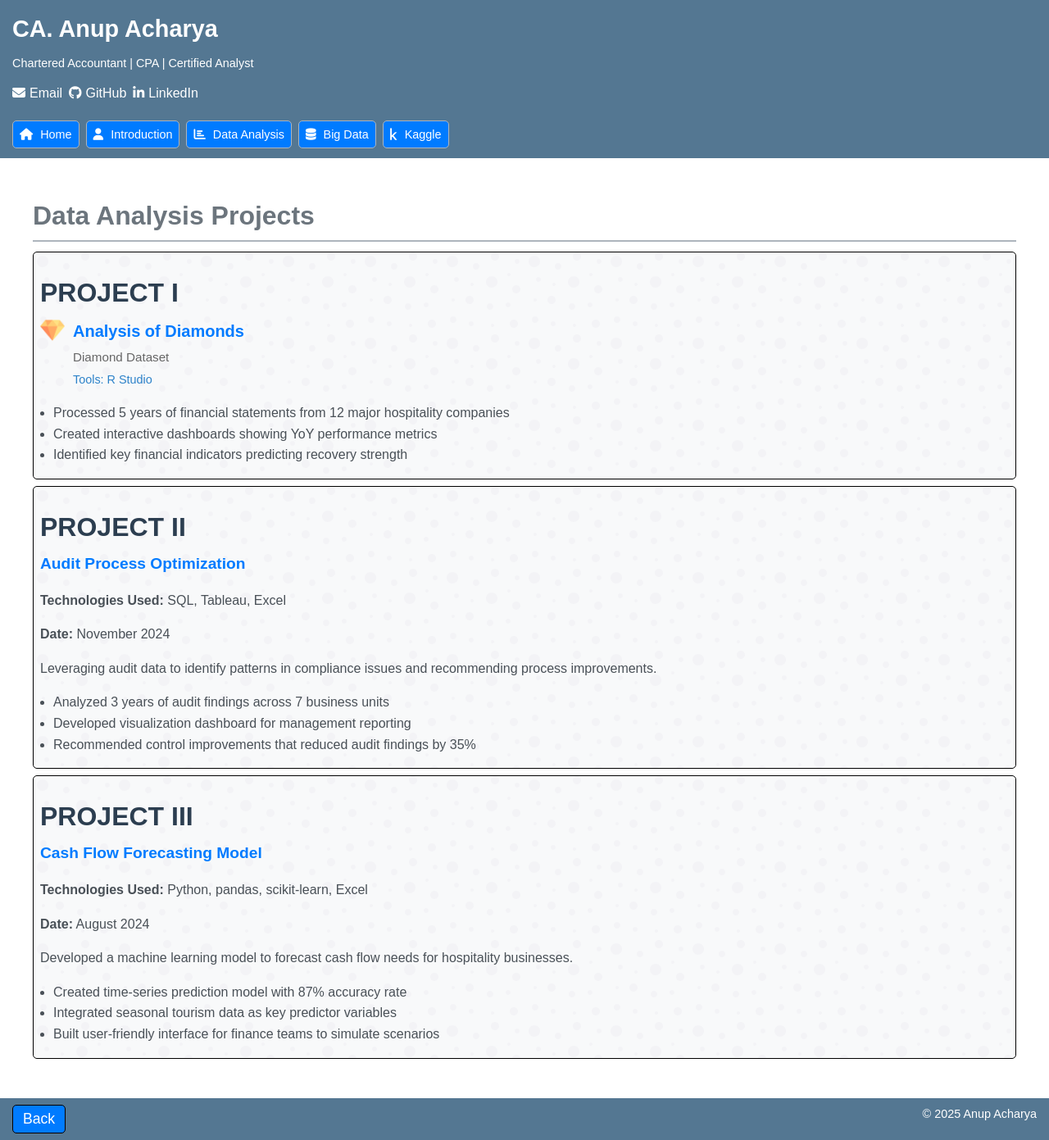
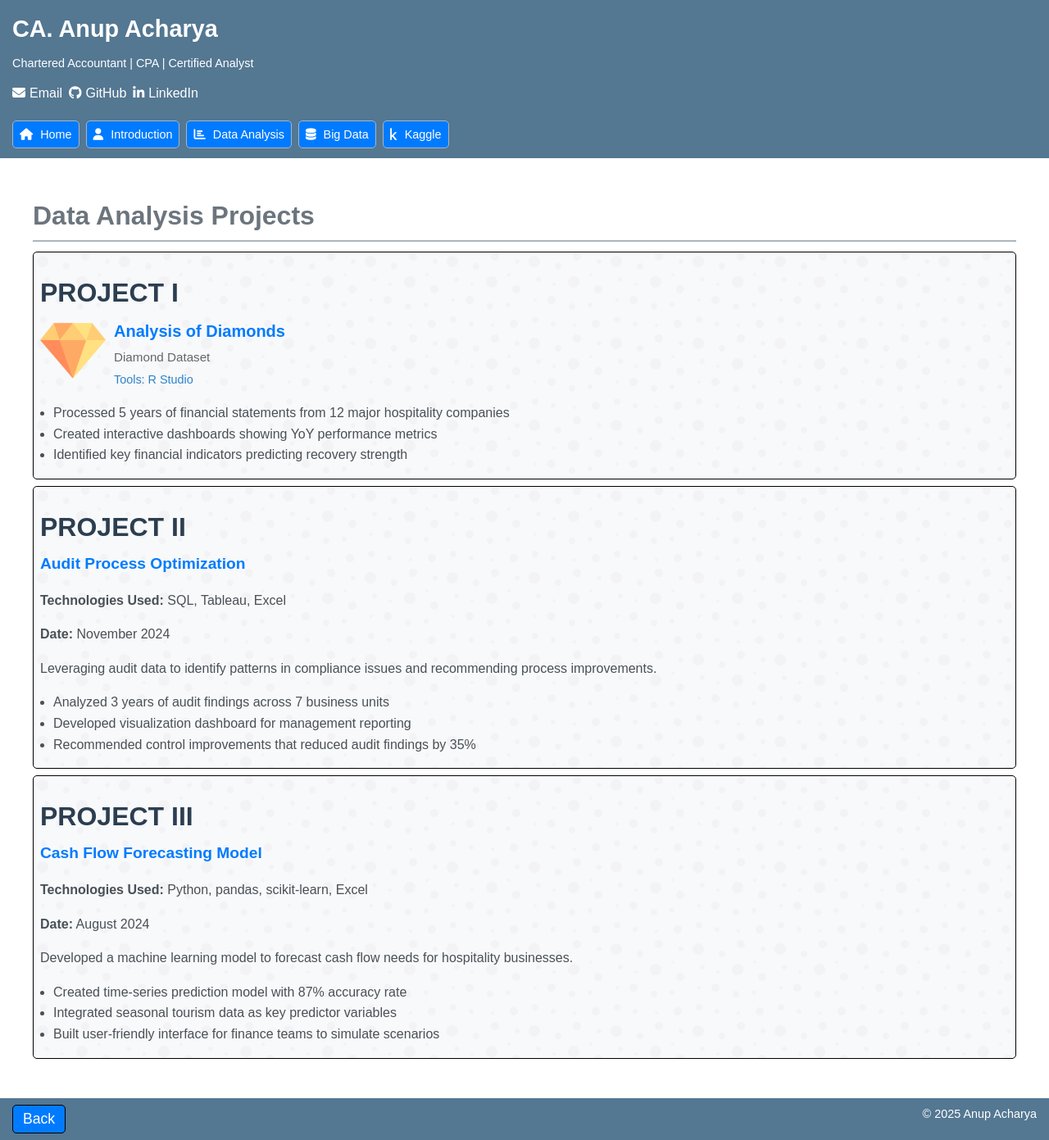
Before and after one commit to longlivenepal48/Portfolio, a Jekyll site: the page built from data-analysis.md, in a window 1280 px wide. Shown: the whole page at 82% size. Built offline with Jekyll 4.4.1, drawn with Linux system fonts in a browser that asks for light colours.

Commit message:
Update data-analysis.md

```diff
--- a/data-analysis.md
+++ b/data-analysis.md
@@ -10,7 +10,7 @@ title: Data Analysis
 
     <!-- New Header Section -->
     <div class="project-header" style="display: flex; align-items: flex-start; gap: 10px;">
-    <img src="assets/images/diamond.png" alt="Diamond" width="30" height="30" style="flex-shrink: 0;">
+    <img src="assets/images/diamond.png" alt="Diamond" width="80" height="80" style="flex-shrink: 0;">
     <div class="project-header-text">
         <h3 style="margin: 0 0 4px 0; font-size: 1.25em;">Analysis of Diamonds</h3>
         <div class="dataset-title" style="font-size: 0.95em; color: #666; margin-bottom: 4px;">Diamond Dataset</div>
```
